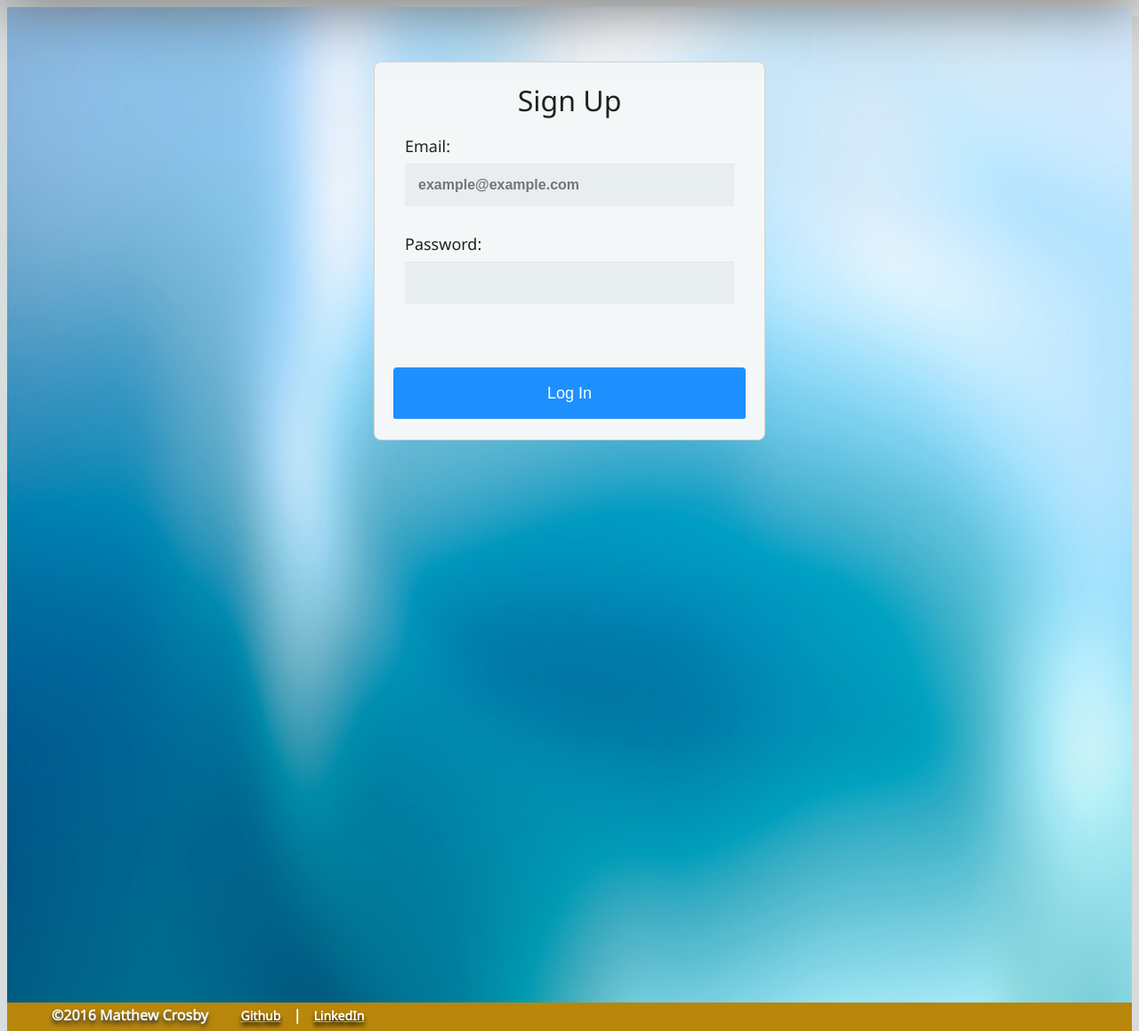
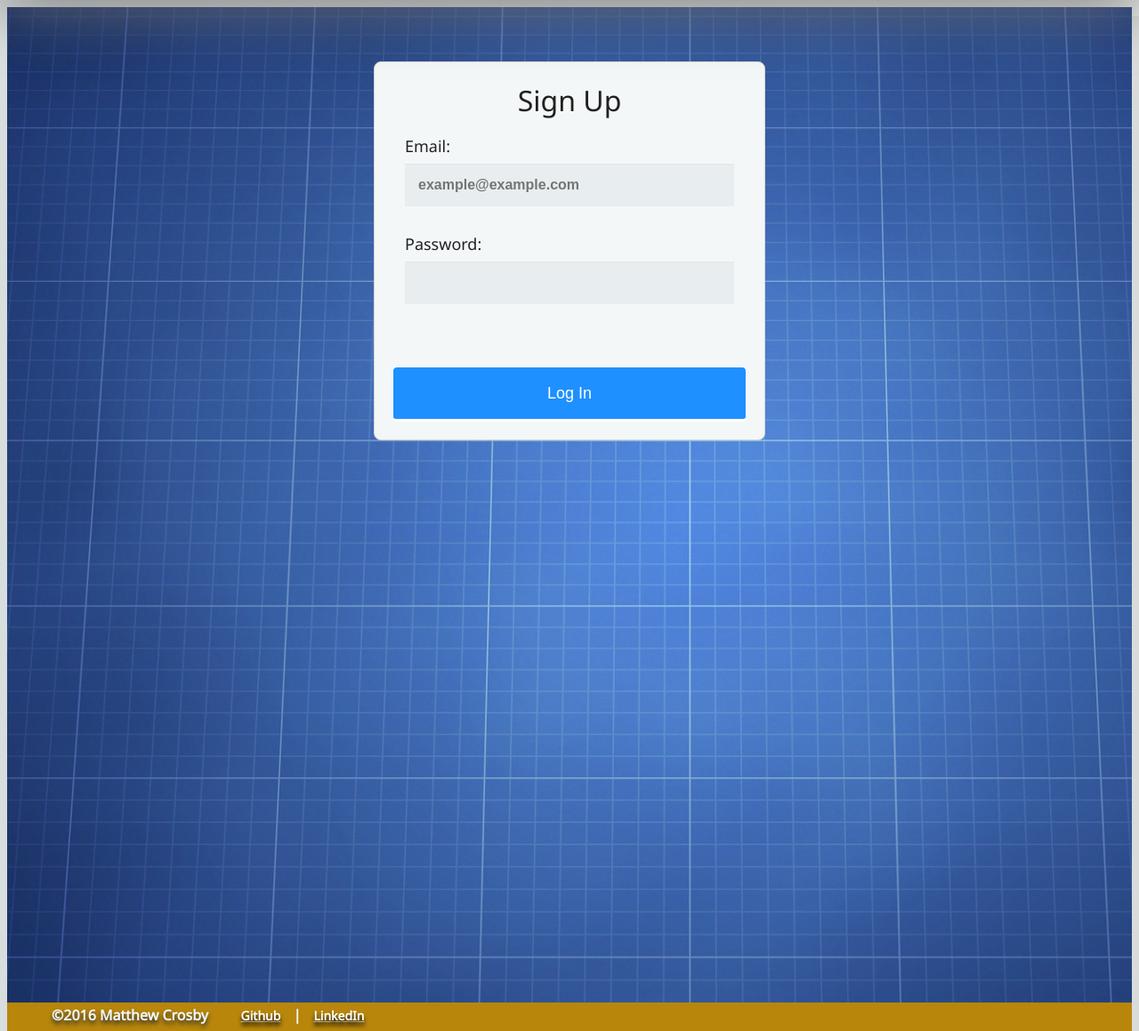
Before and after one commit to mcrosby114/KanbanGrid, a PHP site: page /signup.php in a window 1280 px wide. Shown: the part 60-1219 px from the top of the page at 89% size. Run offline with PHP 8.4, Linux system fonts and the light colour scheme.

Commit message:
New background img

```diff
--- a/css/forms.css
+++ b/css/forms.css
@@ -61,7 +61,8 @@ form {
 
 .signup-pg-background{
   background-color:whitesmoke;
-  background-image: url(../images/aquaradiance_1024x768.jpg);
+  /*background-image: url(../images/aquaradiance_1024x768.jpg);*/
+  background-image: url(../images/blueprint_1600x1200.jpg);
   background-size: cover;
   /*background-color:whitesmoke;
   background-image: url(../images/light-blue-0.svg);
```
Also changed, not shown: 1 other file.
